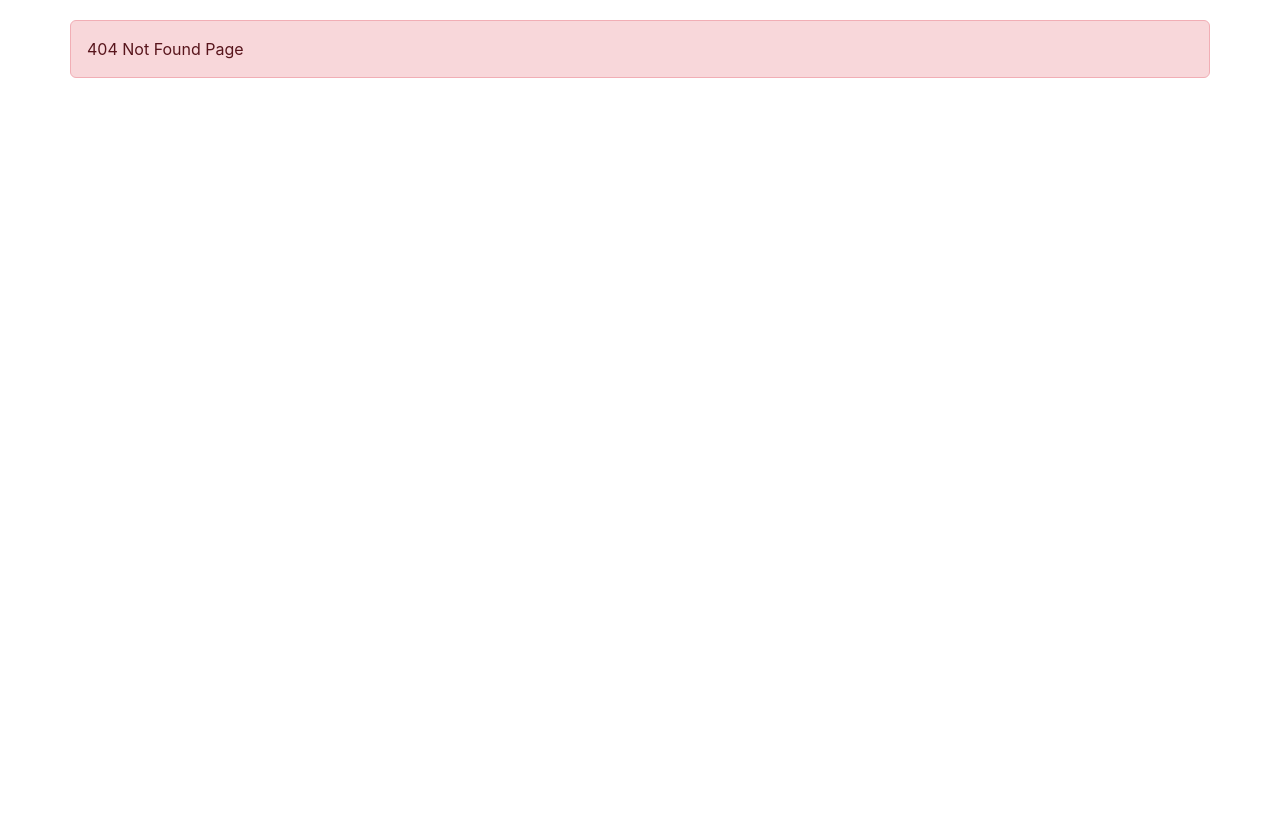
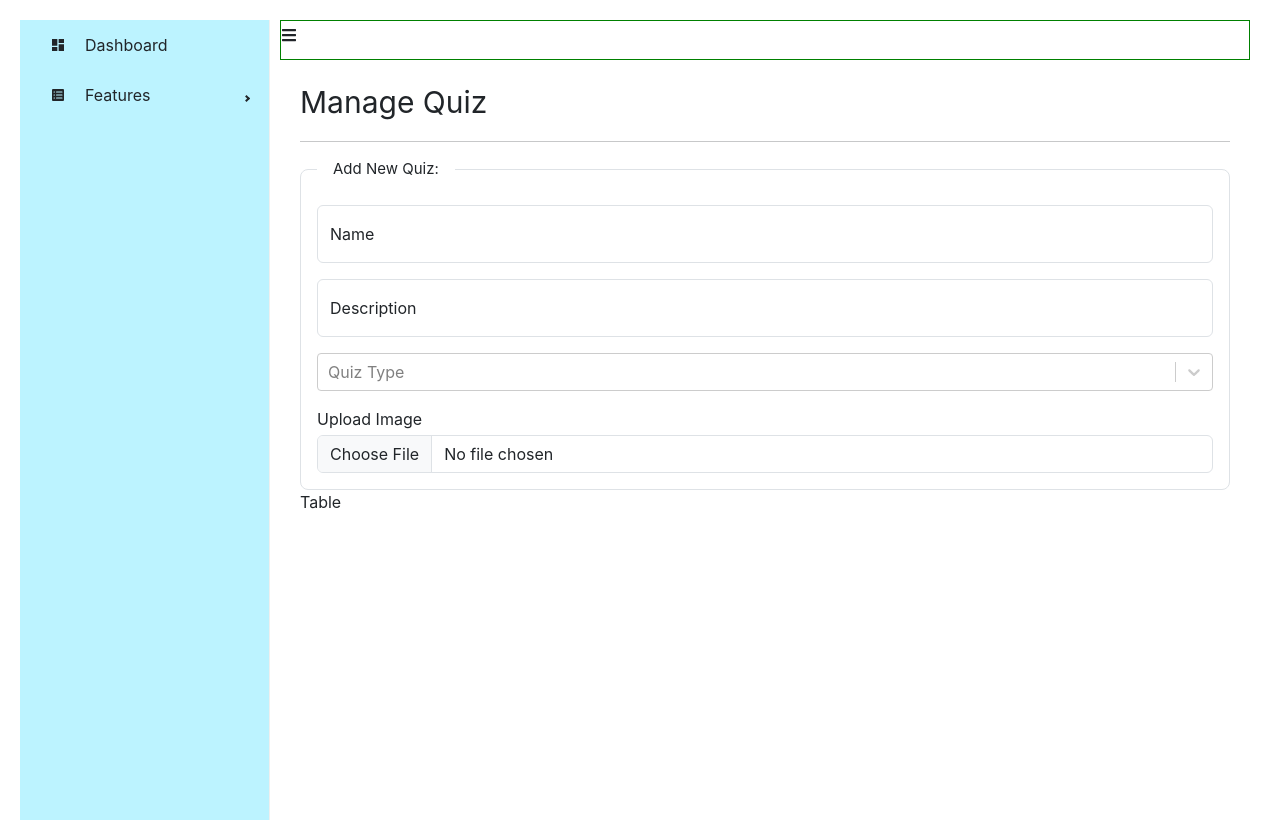
Before and after one commit to hieuhv92/create-react-app, a React (Create React App) app: page /admin/manage-quizzes in a window 1280 px wide. Before the commit this address had no page. Before the commit the page ends 800 px from the top, so only its background shows below. Built offline with nearby package versions, Linux system fonts and the light colour scheme.

Commit message:
Design the layout to add new quiz

```diff
--- a/package.json
+++ b/package.json
@@ -19,6 +19,7 @@
     "react-redux": "8.0.1",
     "react-router-dom": "6.3.0",
     "react-scripts": "5.0.1",
+    "react-select": "^5.10.1",
     "react-toastify": "^11.0.5",
     "redux": "4.2.0",
     "redux-devtools-extension": "2.13.9",
--- a/src/Layout.js
+++ b/src/Layout.js
@@ -10,6 +10,7 @@ import { ToastContainer } from 'react-toastify';
 import Register from './components/Auth/Register';
 import ListQuiz from './components/User/ListQuiz';
 import DetailQuiz from './components/User/DetailQuiz';
+import ManageQuiz from './components/Admin/Contents/Quiz.js/ManageQuiz';
 
 const NotFound = () => {
     return (
@@ -31,6 +32,7 @@ const Layout = () => {
                 <Route path="/admin" element={<Admin />} >
                     <Route index element={<DashBoard />} />
                     <Route path="manage-users" element={<ManageUser />} />
+                    <Route path="manage-quizzes" element={<ManageQuiz />} />
                 </Route>
 
                 <Route path="/login" element={<Login />} />
--- /dev/null
+++ b/src/components/Admin/Contents/Quiz.js/ManageQuiz.js
@@ -0,0 +1,70 @@
+import { useState } from 'react';
+import './ManageQuiz.scss';
+import Select from 'react-select';
+
+const ManageQuiz = (props) => {
+    const options = [
+        { value: 'EASY', label: 'Chocolate' },
+        { value: 'MEDIUM', label: 'Strawberry' },
+        { value: 'HOT', label: 'Vanilla' },
+    ];
+
+    const [name, setName] = useState();
+    const [description, setDescription] = useState();
+    const [type, setType] = useState('EASY');
+    const [image, setImage] = useState();
+
+    const handleChangeFile = () => {
+        console.log('aaa');
+    }
+
+    return (
+        <div className="quiz-container">
+            <div className="title">Manage Quiz</div>
+            <hr />
+            <div className="add-new">
+                <fieldset className="border rounded-3 p-3">
+                    <legend className="float-none w-auto px-3">Add New Quiz:</legend>
+                    <div className="form-floating mb-3">
+                        <input type="text"
+                            className="form-control"
+                            placeholder='Name'
+                            value={name}
+                            onChange={() => setName()}
+                        />
+                        <label for="">Name</label>
+                    </div>
+                    <div className="form-floating">
+                        <input type="text"
+                            className="form-control"
+                            placeholder='Description'
+                            value={description}
+                            onChange={() => setDescription()}
+                        />
+                        <label for="">Description</label>
+                    </div>
+                    <div className='my-3'>
+                        <Select
+                            // value={selectedOption}
+                            // onChange={this.handleChange}
+                            options={options}
+                            placeholder="Quiz Type"
+                        />
+                    </div>
+                    <div className='more-actions form-group'>
+                        <label className='mb-1'>Upload Image</label>
+                        <input
+                            type='file'
+                            className='form-control'
+                            onChange={() => handleChangeFile()}
+                        />
+                    </div>
+                </fieldset>
+            </div>
+            <div className="">Table</div>
+            <div></div>
+        </div>
+    )
+}
+
+export default ManageQuiz;
--- /dev/null
+++ b/src/components/Admin/Contents/Quiz.js/ManageQuiz.scss
@@ -0,0 +1,12 @@
+.quiz-container {
+    padding: 20px;
+
+    .title {
+        font-size: 30px;
+        font-weight: 6000;
+    }
+
+    legend {
+        font-size: 15px;
+    }
+}
--- a/src/components/Admin/SideBar.js
+++ b/src/components/Admin/SideBar.js
@@ -34,7 +34,7 @@ const SideBar = (props) => {
                         <MenuItem icon={<MdDashboard />} component={<Link to="/admin" />}> Dashboard </MenuItem>
                         <SubMenu label="Features" icon={<PiListDashesFill />}>
                             <MenuItem component={<Link to="/admin/manage-users" />}> Manage Users</MenuItem>
-                            <MenuItem> Manage Quizs </MenuItem>
+                            <MenuItem component={<Link to="/admin/manage-quizzes" />}> Manage Quizs </MenuItem>
                             <MenuItem> Manage Questions </MenuItem>
                         </SubMenu>
                     </Menu>
--- a/src/components/User/DetailQuiz.js
+++ b/src/components/User/DetailQuiz.js
@@ -131,7 +131,7 @@ const DetailQuiz = (props) => {
                 <div className="q-footer">
                     <button className="btn btn-secondary" onClick={() => handlePrev()}>Prev</button>
                     <button className="btn btn-primary" onClick={() => handleNext()}>Next</button>
-                    <button className="btn btn-primary" onClick={() => handleFinishQuiz()}>Finish</button>
+                    <button className="btn btn-warning" onClick={() => handleFinishQuiz()}>Finish</button>
                 </div>
             </div>
             <div className="right-content">
```
Also changed, not shown: 1 other file (tests, documents, lock files or other folders).
